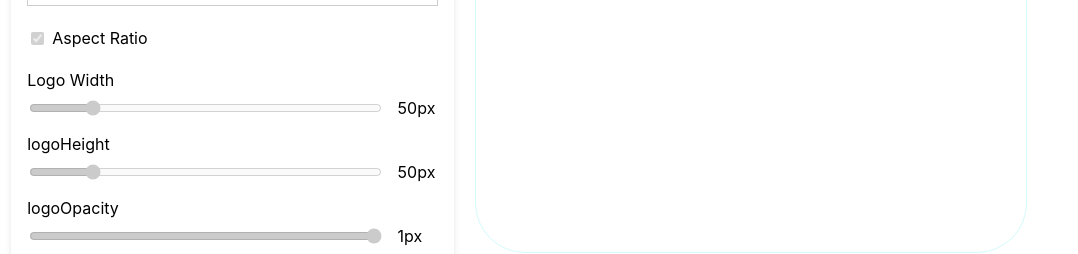
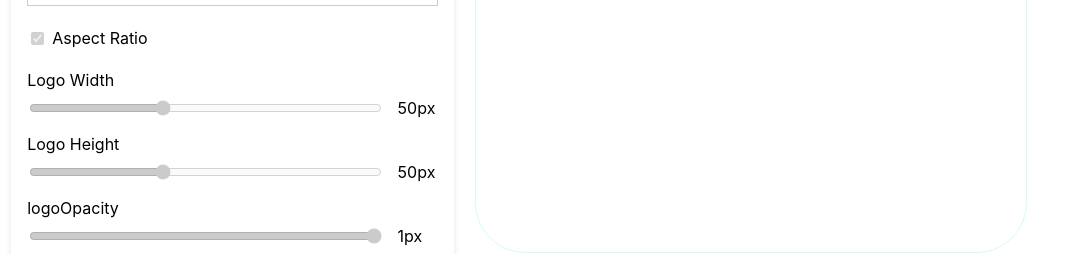
Before and after one commit to ldiazriod/qrCreator, a React (Create React App) app: page / in a window 1280 px wide. Shown: the part 370-624 px from the top of the page, without its empty margins (0-1078 px from the left). Built offline with nearby package versions, Linux system fonts and the light colour scheme.

Commit message:
Update ImageUploadField maxSize calculation; enhance InputField to maintain aspect ratio for logo dimensions in MainOptions

```diff
--- a/src/components/ImageUploadField.tsx
+++ b/src/components/ImageUploadField.tsx
@@ -23,7 +23,7 @@ const ImageUploadField: React.FC<IImageUploadFieldProps> = ({ name, handleChange
             reader.onloadend = e => {
                 const img = new Image();
                 img.onload = () => {
-                    const maxSize = qrSize / 4;
+                    const maxSize = qrSize / 3;
                     const aspectRatio = img.width / img.height;
                     let newWidth, newHeight;
 
--- a/src/components/InputField.tsx
+++ b/src/components/InputField.tsx
@@ -13,9 +13,14 @@ type IInputFieldProps = {
 	value?: string | number;
 	label?: string;
 	disabled?: boolean;
+	logoParams?: {
+		maintainAspectRatio: boolean;
+		logoWidth: number;
+		logoHeight: number;
+	}
 }
 
-const InputField: React.FC<IInputFieldProps> = ({ name, type, handleChange, min, max, step, hideLabel, value, label, disabled }) => {
+const InputField: React.FC<IInputFieldProps> = ({ name, type, handleChange, min, max, step, hideLabel, value, label, disabled, logoParams }) => {
 	const [inputValue, setInputValue] = useState<string | number | undefined>(value);
 
 	useEffect(() => {
@@ -27,6 +32,14 @@ const InputField: React.FC<IInputFieldProps> = ({ name, type, handleChange, min,
 	const onChange = (e: React.ChangeEvent<HTMLInputElement>) => {
 		setInputValue(e.target.value);
 		handleChange(e);
+		if (logoParams) {
+			const { maintainAspectRatio, logoWidth, logoHeight } = logoParams;
+			if (e.target.name === 'logoWidth' && maintainAspectRatio) {
+			  handleChange({ target: { name: 'logoHeight', value: Math.round(Number(e.target.value) / (logoWidth / logoHeight)) } });
+			} else if (e.target.name === 'logoHeight' && maintainAspectRatio) {
+			  handleChange({ target: { name: 'logoWidth', value: Math.round(Number(e.target.value) * (logoWidth / logoHeight)) } });
+			}
+		  }
 	};
 
 	return (
--- a/src/components/MainOptions.tsx
+++ b/src/components/MainOptions.tsx
@@ -53,34 +53,40 @@ const MainOptions: React.FC<MainOptionsProps> = ({ state, handleChange, setState
                 />
             </OptionContainer>
             <OptionContainer>
-                <Label htmlFor="logoWidth">Logo Width</Label>
-                <RangeContainer>
-                    <RangeInput
+                <InputField
                     type="range"
-                        id="logoWidth"
                     name="logoWidth"
+                    label='Logo Width'
                     min={20}
-                        max={200}
+                    max={state.size / 3}
                     step={5}
                     value={state.logoWidth}
-                        onChange={handleChange}
+                    handleChange={handleChange}
                     disabled={!state.logoImage}
+                    logoParams={{
+                        maintainAspectRatio: state.maintainAspectRatio,
+                        logoWidth: state.logoWidth,
+                        logoHeight: state.logoHeight
+                    }}
                 />
-                    <RangeValue>{state.logoWidth}px</RangeValue>
-                </RangeContainer>
             </OptionContainer>
             <OptionContainer>
                 <InputField
                     type="range"
                     name="logoHeight"
+                    label='Logo Height'
                     min={20}
-                    max={200}
+                    max={state.size / 3}
                     step={5}
                     value={state.logoHeight}
                     handleChange={handleChange}
                     disabled={!state.logoImage}
+                    logoParams={{
+                        maintainAspectRatio: state.maintainAspectRatio,
+                        logoWidth: state.logoWidth,
+                        logoHeight: state.logoHeight
+                    }}
                 />
-
             </OptionContainer>
             <OptionContainer>
                 <InputField
```
Lines whose indentation alone changed are shown as unchanged.
